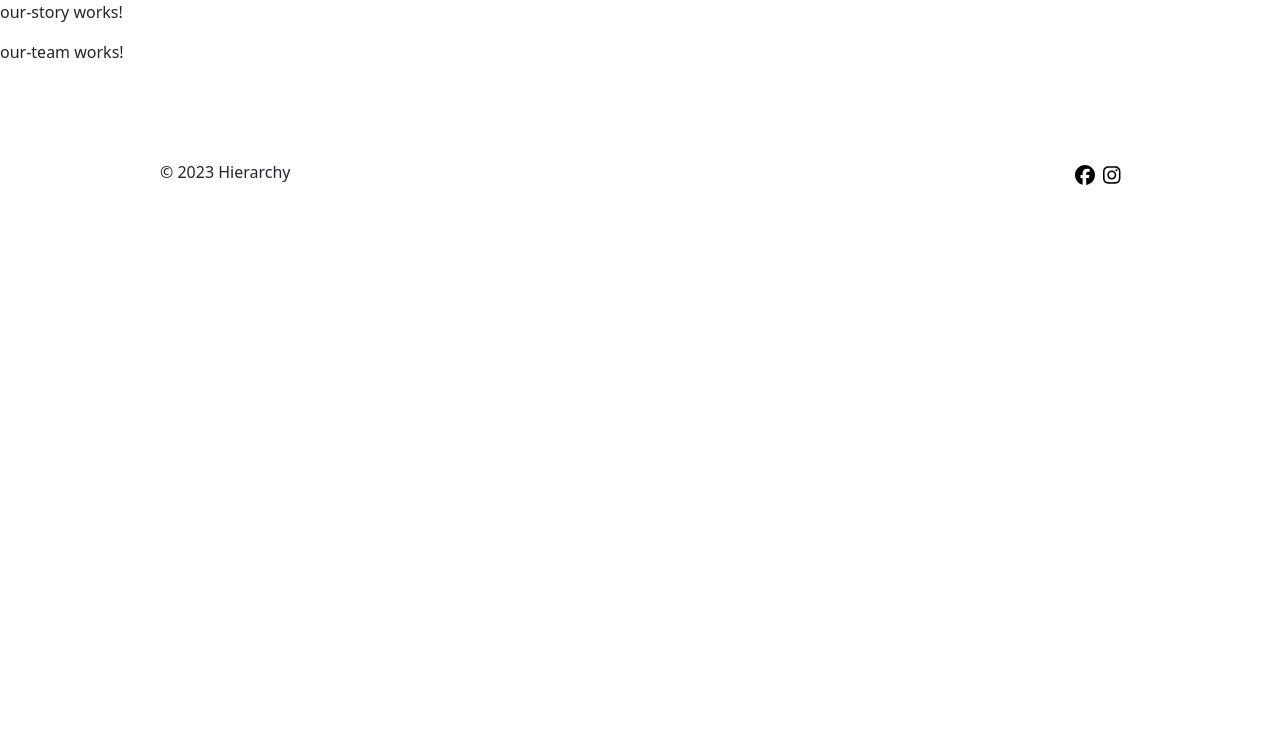
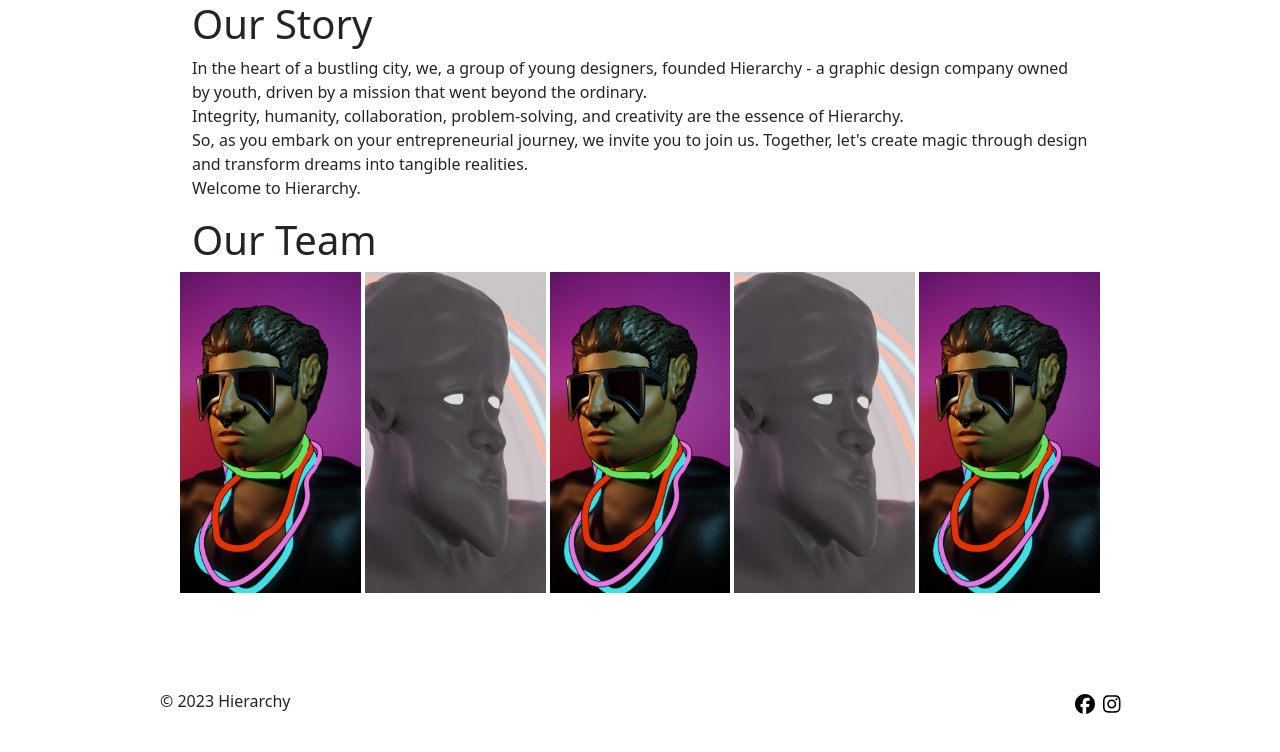
Before and after one commit to iamBrentley/HIERARCHY, an Angular app: page / in a window 1280 px wide. Shown: the top 752 px of the page. Built offline with nearby package versions, Linux system fonts and the light colour scheme.

Commit message:
added temp our team img, added about text and img

```diff
--- a/src/app/components/aboutUs/our-story/our-story.component.css
+++ b/src/app/components/aboutUs/our-story/our-story.component.css
@@ -0,0 +1,4 @@
+section{
+    width: 70%;
+    margin: 0 auto;
+}
--- a/src/app/components/aboutUs/our-story/our-story.component.html
+++ b/src/app/components/aboutUs/our-story/our-story.component.html
@@ -1 +1,14 @@
-<p>our-story works!</p>
+<section>
+    <div class="OurStory">
+        <h1>Our Story</h1>
+        <p>
+            In the heart of a bustling city, we, a group of young designers, founded Hierarchy - a graphic design company owned by youth, driven by a mission that went beyond the ordinary.
+            <br>
+            Integrity, humanity, collaboration, problem-solving, and creativity are the essence of Hierarchy.
+            <br>
+            So, as you embark on your entrepreneurial journey, we invite you to join us. Together, let's create magic through design and transform dreams into tangible realities.
+            <br>
+            Welcome to Hierarchy.
+        </p>
+    </div>
+</section>
--- a/src/app/components/aboutUs/our-team/our-team.component.css
+++ b/src/app/components/aboutUs/our-team/our-team.component.css
@@ -0,0 +1,9 @@
+section{
+    width: 70%;
+    margin: 0 auto;
+}
+.OurTeam img{
+    width: 100%;
+    padding: 0;
+    margin: 0;
+}
--- a/src/app/components/aboutUs/our-team/our-team.component.html
+++ b/src/app/components/aboutUs/our-team/our-team.component.html
@@ -1 +1,10 @@
-<p>our-team works!</p>
+<section>
+    <h1>Our Team</h1>
+    <div class="OurTeam row gap-1">
+        <div class="col p-0"><img src="assets/image/Team/temp1.png" alt="team member"></div>
+        <div class="col p-0"><img src="assets/image/Team/temp2.png" alt="team member"></div>
+        <div class="col p-0"><img src="assets/image/Team/temp1.png" alt="team member"></div>
+        <div class="col p-0"><img src="assets/image/Team/temp2.png" alt="team member"></div>
+        <div class="col p-0"><img src="assets/image/Team/temp1.png" alt="team member"></div>
+    </div>
+</section>
```
Also changed, not shown: src/assets/image/Team/temp1.png (added), src/assets/image/Team/temp2.png (added).
